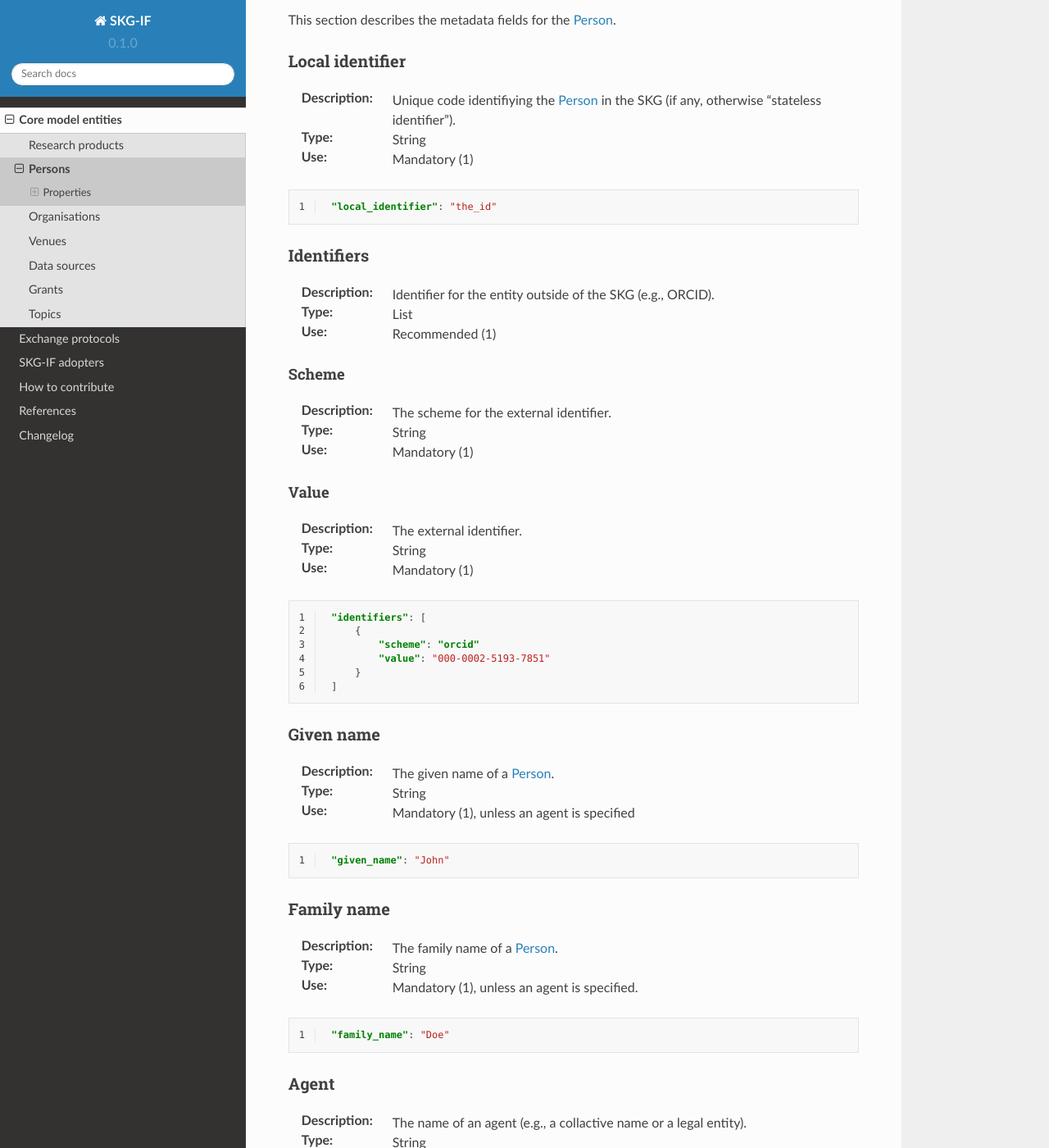
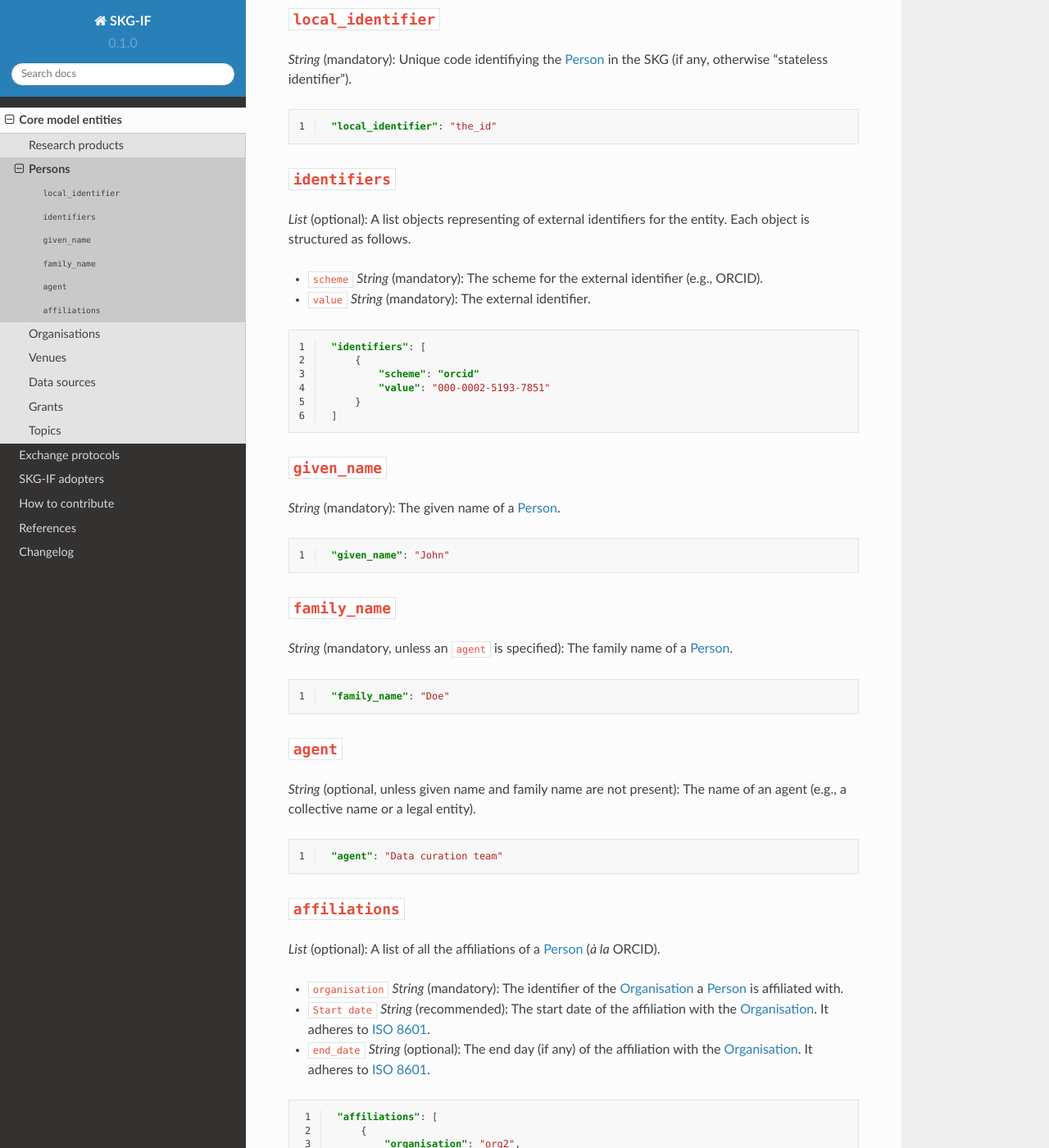
Before and after one commit to andremann/SKG-IF, a Sphinx documentation site: the page built from docs/source/persons.rst, in a window 1280 px wide and 1400 px high, scrolled down 299 px. Shown: the whole window at 82% size. Built offline with Sphinx 7.4.7 and the Read the Docs theme 2.0.0, drawn with Linux system fonts in a browser that asks for light colours; pages that are not in the unit, such as notebooks, are missing from menus; some of the changed text lies outside the part shown.

Commit message:
updating format for persons

```diff
--- a/docs/source/persons.rst
+++ b/docs/source/persons.rst
@@ -7,16 +7,12 @@ The :ref:`Person <Person>` entity represents an individual who is involved in th
 A :ref:`Person <Person>` can be an author, a reviewer, an editor, a publisher, a researcher, or any other stakeholder involved in the scholarly communication process.
 
 
-Properties
-===========
 This section describes the metadata fields for the :ref:`Person <Person>`.
 
 
-Local identifier
+``local_identifier``
 ----
-:Description: Unique code identifiying the :ref:`Person <Person>` in the SKG (if any, otherwise "stateless identifier").
-:Type: String
-:Use: Mandatory (1)
+*String* (mandatory): Unique code identifiying the :ref:`Person <Person>` in the SKG (if any, otherwise "stateless identifier").
 
 .. code-block:: json
    :linenos:
@@ -24,23 +20,12 @@ Local identifier
     "local_identifier": "the_id"
 
 
-Identifiers
+``identifiers``
 ----
-:Description: Identifier for the entity outside of the SKG (e.g., ORCID).
-:Type: List
-:Use: Recommended (1)
+*List* (optional):  A list objects representing of external identifiers for the entity. Each object is structured as follows.
 
-Scheme
-^^^^^^^^^
-:Description: The scheme for the external identifier.
-:Type: String
-:Use: Mandatory (1)
-
-Value
-^^^^^^^^^^^
-:Description: The external identifier.
-:Type: String
-:Use: Mandatory (1)
+* ``scheme`` *String* (mandatory): The scheme for the external identifier (e.g., ORCID).
+* ``value`` *String* (mandatory): The external identifier.
 
 .. code-block:: json
    :linenos:
@@ -53,11 +38,9 @@ Value
     ]
 
 
-Given name
+``given_name``
 ---------
-:Description: The given name of a :ref:`Person <Person>`.
-:Type: String
-:Use: Mandatory (1), unless an agent is specified
+*String* (mandatory): The given name of a :ref:`Person <Person>`.
 
 .. code-block:: json
    :linenos:
@@ -65,12 +48,9 @@ Given name
     "given_name": "John"
 
 
-Family name
+``family_name``
 -------------
-:Description: The family name of a :ref:`Person <Person>`.
-:Type: String
-:Use: Mandatory (1), unless an agent is specified.
-
+*String* (mandatory, unless an ``agent`` is specified): The family name of a :ref:`Person <Person>`.
 
 .. code-block:: json
    :linenos:
@@ -78,11 +58,9 @@ Family name
     "family_name": "Doe"
 
 
-Agent
+``agent``
 ------
-:Description: The name of an agent (e.g., a collactive name or a legal entity).
-:Type: String
-:Use: Optional (0..1), unless given name and family name are not present.
+*String* (optional, unless given name and family name are not present): The name of an agent (e.g., a collective name or a legal entity).
 
 .. code-block:: json
    :linenos:
@@ -90,29 +68,13 @@ Agent
     "agent": "Data curation team"
 
 
-Affiliations
+``affiliations``
 ------
-:Description: A list of all the affiliations of a :ref:`Person <Person>` (*à la* ORCID).
-:Type: List
-:Use: Optional (0..1)
+*List* (optional): A list of all the affiliations of a :ref:`Person <Person>` (*à la* ORCID).
 
-Organisation
-^^^^^^^^^
-:Description: The identifier of the :ref:`Organisation <Organisation>` a :ref:`Person <Person>` is affiliated with.
-:Type: String
-:Use: Mandatory (1)
-
-Start date
-^^^^^^^^^
-:Description: The start date of the affiliation with the :ref:`Organisation <Organisation>`.
-:Type: String (`ISO 8601 <https://en.wikipedia.org/wiki/ISO_8601>`_ date string)
-:Use: Recommended (1)
-
-End date
-^^^^^^^^^
-:Description: The end day (if any) of the affiliation with the :ref:`Organisation <Organisation>`.
-:Type: String (`ISO 8601 <https://en.wikipedia.org/wiki/ISO_8601>`_ date string)
-:Use: Optional (1)
+* ``organisation`` *String* (mandatory): The identifier of the :ref:`Organisation <Organisation>` a :ref:`Person <Person>` is affiliated with.
+* ``Start date`` *String* (recommended): The start date of the affiliation with the :ref:`Organisation <Organisation>`. It adheres to `ISO 8601 <https://en.wikipedia.org/wiki/ISO_8601>`_.
+* ``end_date`` *String* (optional): The end day (if any) of the affiliation with the :ref:`Organisation <Organisation>`. It adheres to `ISO 8601 <https://en.wikipedia.org/wiki/ISO_8601>`_.
 
 .. code-block:: json
    :linenos:
```
